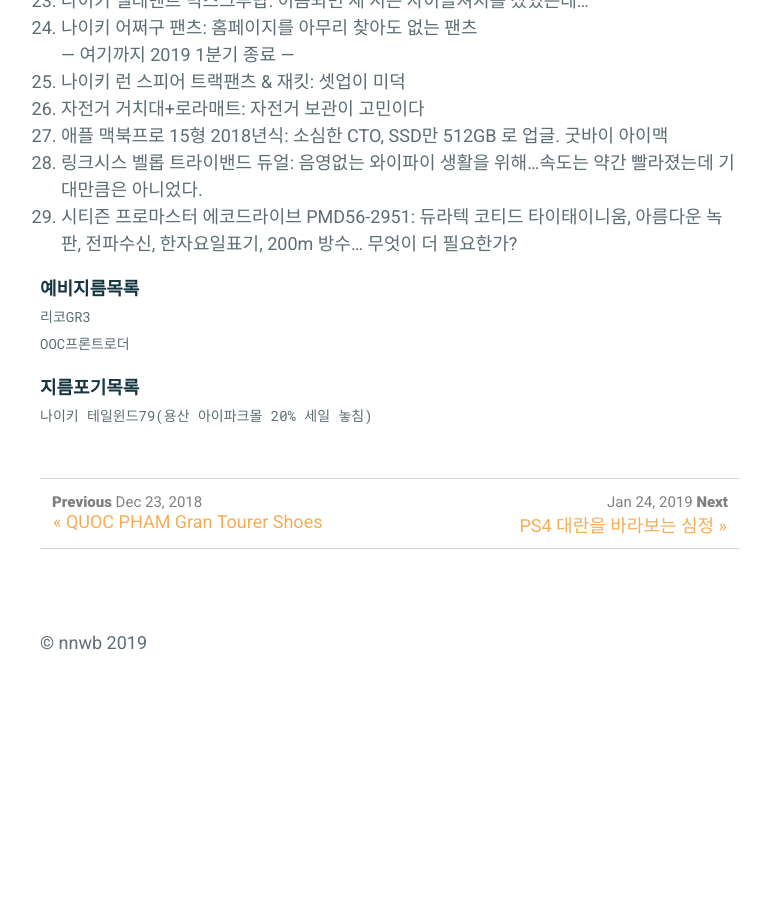
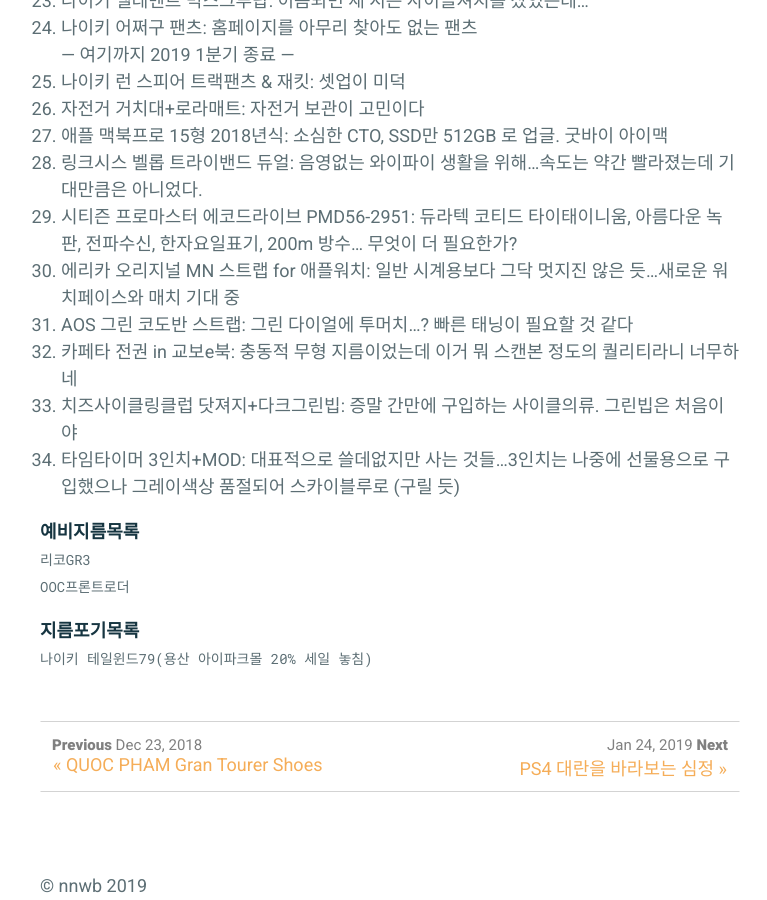
Before and after one commit to nnwb/nnwb.github.io, a Jekyll site: the page built from _posts/2019-01-01-2019buy.md, in a window 1280 px wide and 900 px high, scrolled down 1081 px. Shown: the whole window, without its empty margins (250-1017 px from the left). Built offline with Jekyll 4.4.1, drawn with Linux system fonts in a browser that asks for light colours; comment, search, counter and statistics services are not loaded; before the commit the page ends 1837 px from its top, so only the background shows below that.

Commit message:
Update 2019-01-01-2019buy.md

```diff
--- a/_posts/2019-01-01-2019buy.md
+++ b/_posts/2019-01-01-2019buy.md
@@ -40,6 +40,12 @@ comments: true
 27. 애플 맥북프로 15형 2018년식: 소심한 CTO, SSD만 512GB 로 업글. 굿바이 아이맥
 28. 링크시스 벨롭 트라이밴드 듀얼: 음영없는 와이파이 생활을 위해...속도는 약간 빨라졌는데 기대만큼은 아니었다.
 29. 시티즌 프로마스터 에코드라이브 PMD56-2951: 듀라텍 코티드 타이태이니움, 아름다운 녹판, 전파수신, 한자요일표기, 200m 방수... 무엇이 더 필요한가?
+30. 에리카 오리지널 MN 스트랩 for 애플워치: 일반 시계용보다 그닥 멋지진 않은 듯...새로운 워치페이스와 매치 기대 중
+31. AOS 그린 코도반 스트랩: 그린 다이얼에 투머치...? 빠른 태닝이 필요할 것 같다
+32. 카페타 전권 in 교보e북: 충동적 무형 지름이었는데 이거 뭐 스캔본 정도의 퀄리티라니 너무하네
+33. 치즈사이클링클럽 닷져지+다크그린빕: 증말 간만에 구입하는 사이클의류. 그린빕은 처음이야
+34. 타임타이머 3인치+MOD: 대표적으로 쓸데없지만 사는 것들...3인치는 나중에 선물용으로 구입했으나 그레이색상 품절되어 스카이블루로 (구릴 듯)
+
 
 **예비지름목록**
 `리코GR3`
```
